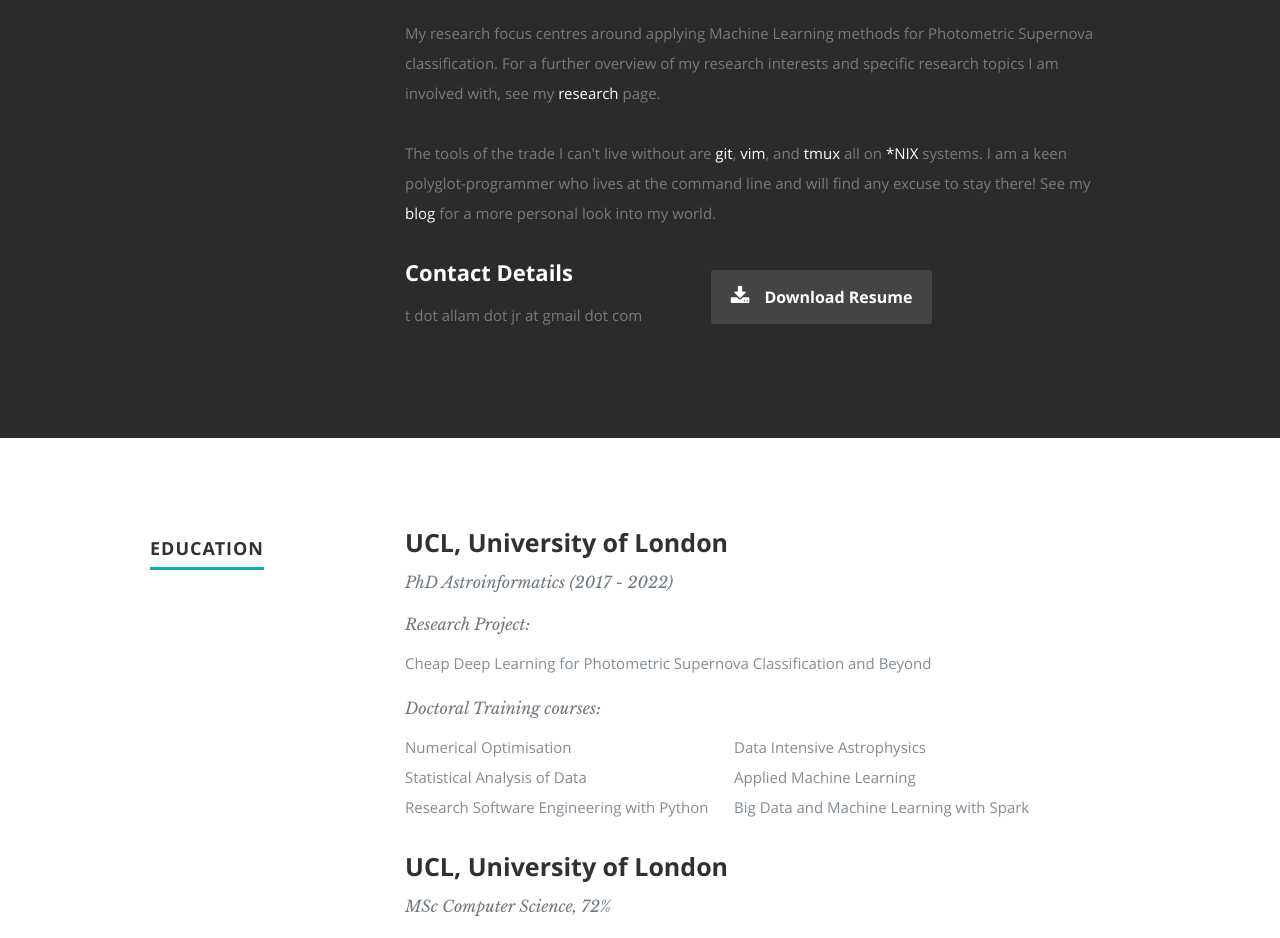
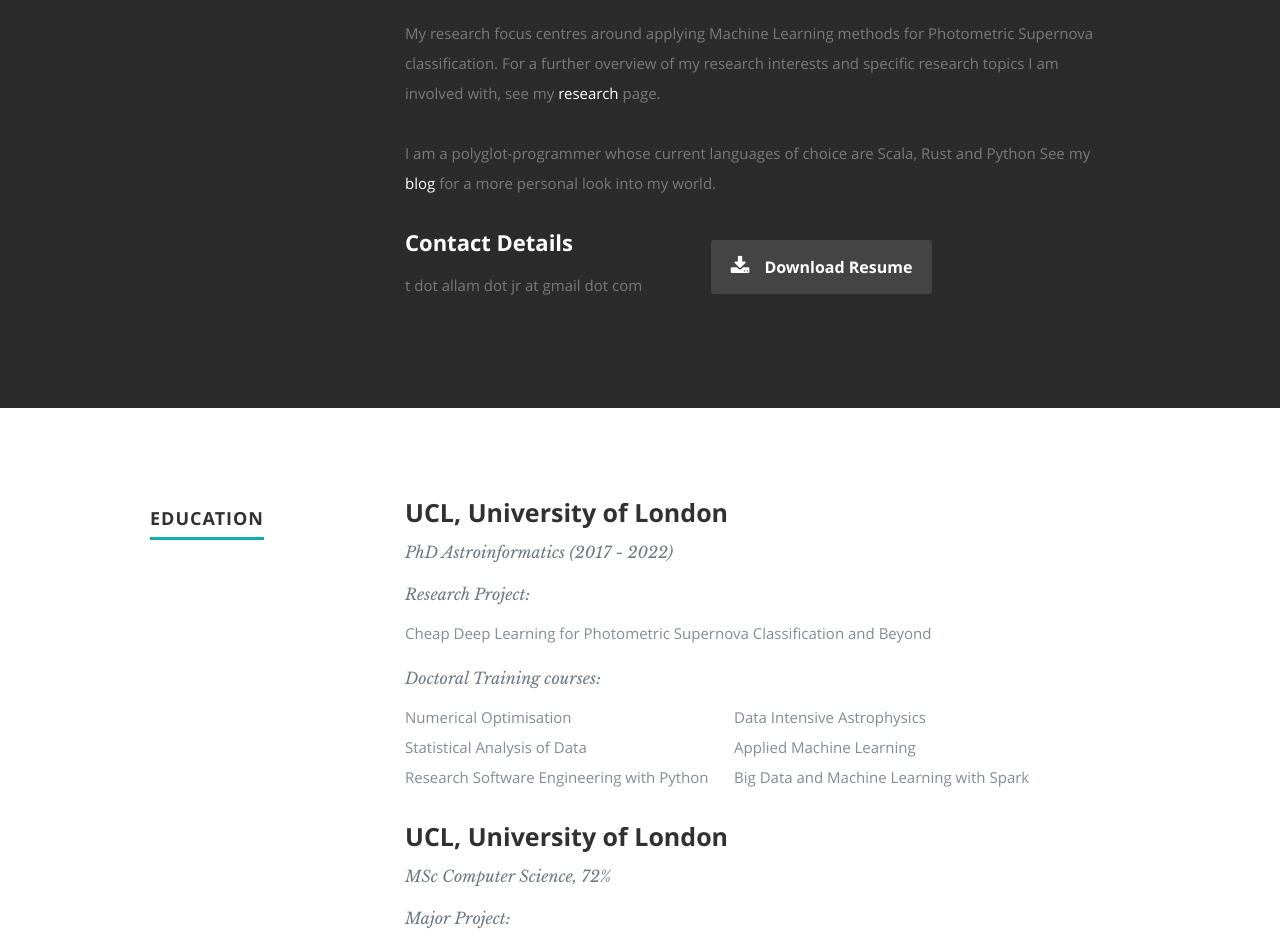
Before and after one commit to tallamjr/__tallamjr.github.io, a plain HTML site: page index.html in a window 1280 px wide. Shown: the part 1100-2038 px from the top of the page. Drawn offline with nearby package versions, Linux system fonts and the light colour scheme.

Commit message:
Change favicon icon
	modified:   index.html

```diff
--- a/index.html
+++ b/index.html
@@ -36,7 +36,7 @@ ga('send', 'pageview');
 </script>
 <!-- Favicons
 ================================================== -->
-<link rel="icon" href="https://cpng.pikpng.com/pngl/s/132-1326873_rocket-icon-vector-rocket-icon-clipart.png">
+<link rel="icon" href="https://lh3.googleusercontent.com/proxy/XQN2qZ7OfPdQDKr5E70HlXfIYolqvsb2YANAoe_ACDdVYqzaPDje7vCpbBCaoz0DjPLuEyUl7Ry_EXWi9SKCDWZt08gJLSedRLIIZn4CYE-HEdLCPhQEF2OcENQCaA33">
 </head>
 
 <body>
@@ -153,17 +153,9 @@ href="https://scholar.google.co.uk/citations?user=a_gFi3MAAAAJ&hl=en">research</
 page.
 </p>
 
-<p> The tools of the trade I can't live without are <a
-                    name="https://git-scm.com/">git</a>, <a name="http://www.vim.org/">vim</a>, and <a
-                                                            name="https://tmux.github.io/">tmux</a>
-                all on <a
-                           name="https://en.wikipedia.org/wiki/Unix-like">*NIX</a>
-                systems. I am a
-                keen polyglot-programmer who lives at the command line and will find
-                any excuse to stay there! See my
-                <a
-                    href="http//www.tarekallamjr.com/blog">blog</a> for a more personal look
-                into my world.</p>
+<p>I am a polyglot-programmer whose current languages of choice are Scala, Rust and
+Python See my <a href="http//www.tarekallamjr.com/blog">blog</a> for a more personal look into my
+world.</p>
 
 <div class="row">
 
```
